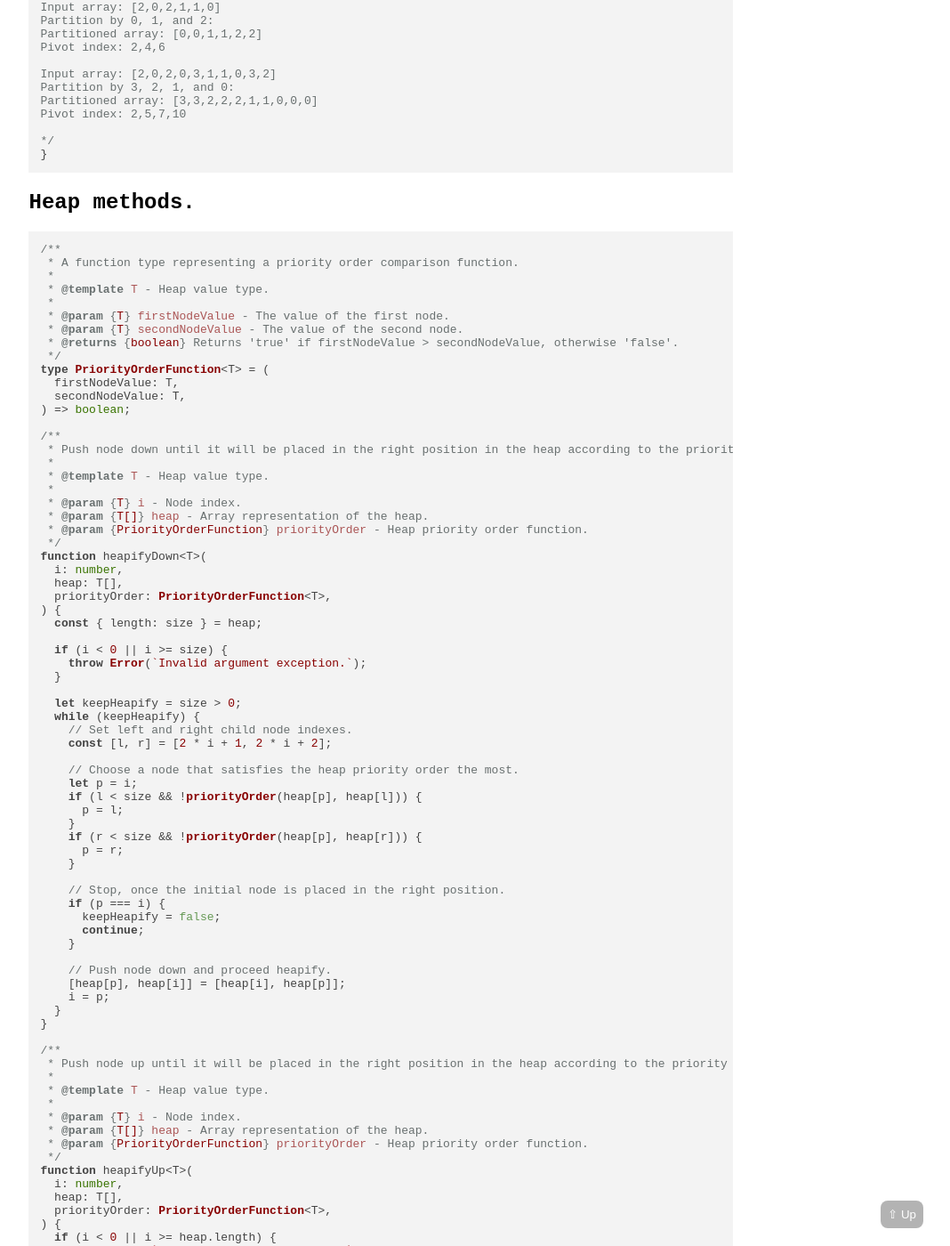
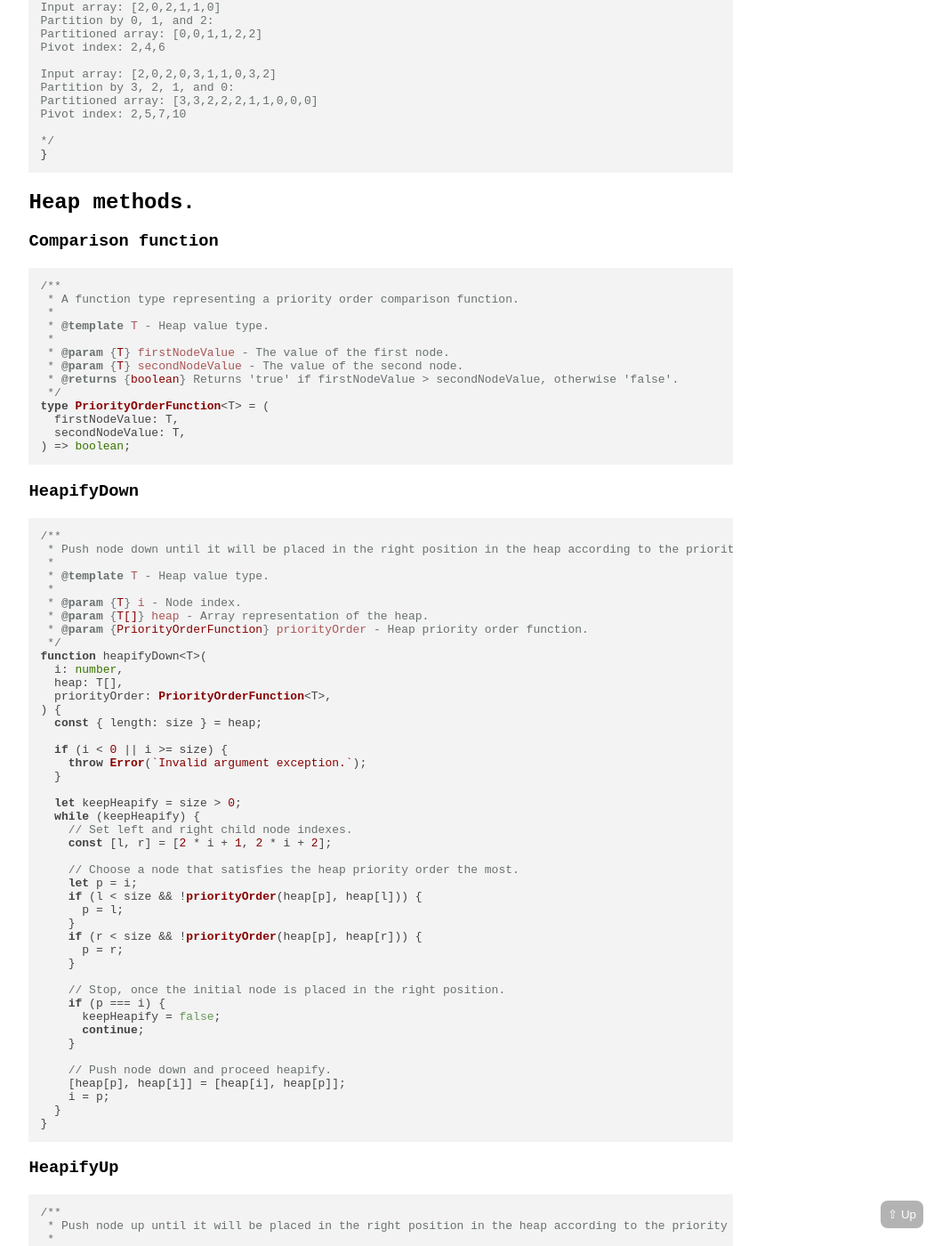
Before and after one commit to dnedzelskyi/eng_cheat_sheets, a Jekyll site: the page built from data_structures/code_templates.md, in a window 1280 px wide and 1400 px high, scrolled down 1499 px. Shown: the whole window at 89% size, without its empty margins (212-1280 px from the left). Built offline with Jekyll 4.4.1, drawn with Linux system fonts in a browser that asks for light colours; our own code applies the rules of GitHub Pages for plain Markdown files; comment, search, counter and statistics services are not loaded.

Commit message:
Data Structures. Code Templates. Split heap methods in separate code sections.

````diff
--- a/data_structures/code_templates.md
+++ b/data_structures/code_templates.md
@@ -107,6 +107,8 @@ Pivot index: 2,5,7,10
 
 ## Heap methods.
 
+### Comparison function
+
 ```typescript
 /**
  * A function type representing a priority order comparison function.
@@ -121,7 +123,11 @@ type PriorityOrderFunction<T> = (
   firstNodeValue: T,
   secondNodeValue: T,
 ) => boolean;
+```
 
+### HeapifyDown
+
+```typescript
 /**
  * Push node down until it will be placed in the right position in the heap according to the priority order.
  *
@@ -167,7 +173,11 @@ function heapifyDown<T>(
     i = p;
   }
 }
+```
 
+### HeapifyUp
+
+```typescript
 /**
  * Push node up until it will be placed in the right position in the heap according to the priority order.
  *
@@ -196,7 +206,11 @@ function heapifyUp<T>(
     p = Math.floor((i - 1) / 2);
   }
 }
+```
 
+### Poll / Extract Top
+
+```typescript
 /**
  * Extracts top element from the heap.
  *
````
